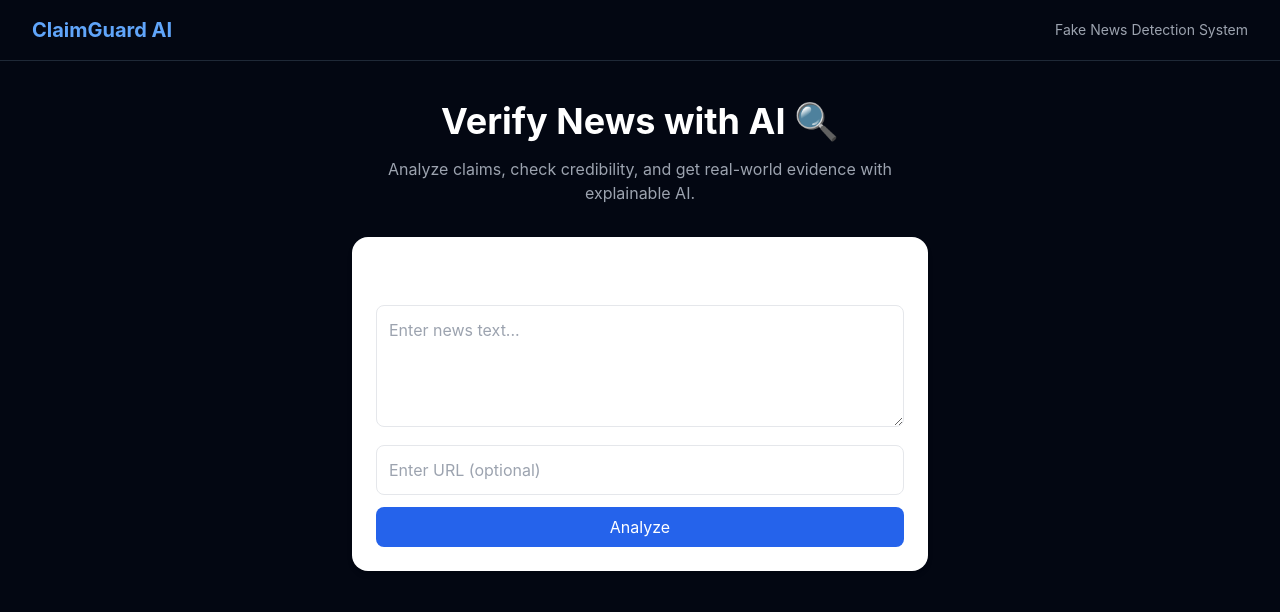
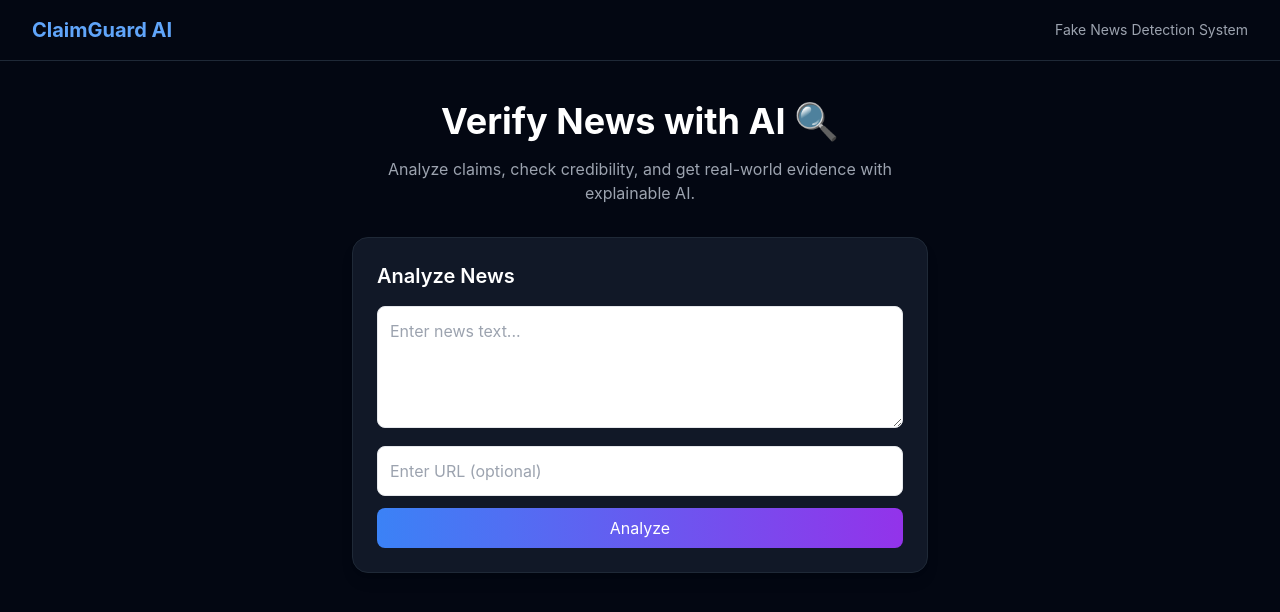
Before and after one commit to Khushi5155/ClaimGuard-AI, a React (Create React App) app in the folder frontend/: page / in a window 1280 px wide. Shown: the top 612 px of the page. Built offline with nearby package versions, Linux system fonts and the light colour scheme.

Commit message:
feat: Add loading state and UI micro-interactions

```diff
--- a/frontend/src/components/InputForm.jsx
+++ b/frontend/src/components/InputForm.jsx
@@ -27,7 +27,7 @@ function InputForm({ setResult }) {
   };
 
   return (
-    <div className="bg-white p-6 rounded-2xl shadow-md w-full max-w-xl">
+    <div className="bg-gray-900 p-6 rounded-2xl shadow-lg border border-gray-800 w-full max-w-xl">
       <h2 className="text-xl font-semibold mb-4">Analyze News</h2>
 
       <textarea
@@ -49,7 +49,8 @@ function InputForm({ setResult }) {
       <button
         onClick={handleSubmit}
         disabled={loading}
-        className={`w-full py-2 rounded-lg text-white transition ${
+        className={`w-full bg-gradient-to-r from-blue-500 to-purple-600 text-white py-2 rounded-lg hover:opacity-90 transition ${
+
           loading
             ? "bg-gray-400 cursor-not-allowed"
             : "bg-blue-600 hover:bg-blue-700"
```
